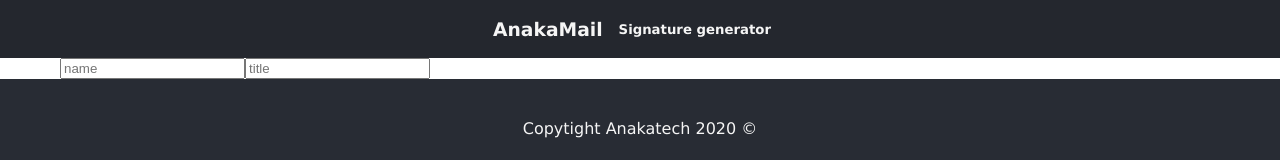
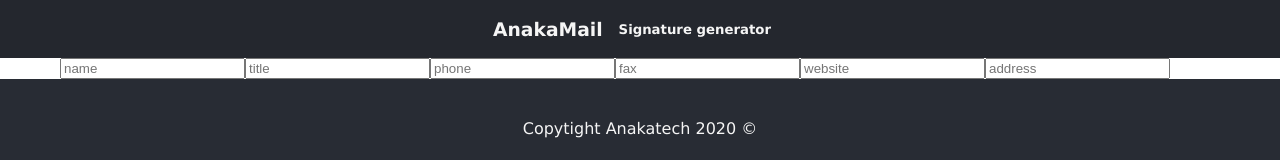
Before and after one commit to anakatech-kaykostadinov/mailsig, a React (Create React App) app: page / in a window 1280 px wide. Shown: the top 160 px of the page. Built offline with nearby package versions, Linux system fonts and the light colour scheme.

Commit message:
Created input fields

```diff
--- a/public/index.html
+++ b/public/index.html
@@ -8,7 +8,7 @@
       name="description"
       content="email signature generator"
     />
-
+    <link rel="stylesheet" href="https://cdnjs.cloudflare.com/ajax/libs/font-awesome/5.15.1/css/all.min.css" integrity="sha512-+4zCK9k+qNFUR5X+cKL9EIR+ZOhtIloNl9GIKS57V1MyNsYpYcUrUeQc9vNfzsWfV28IaLL3i96P9sdNyeRssA==" crossorigin="anonymous" />
     <title>AnakaMail</title>
   </head>
   <body>
--- a/src/components/Editor.jsx
+++ b/src/components/Editor.jsx
@@ -5,14 +5,25 @@
     const [data, setData] = useState({
         name: '',
         title: '',
+        phone: '',
+        fax: '',
+        website: '',
+        address: '',
+        social: {
+            fb: '',
+            ig: '',
+            linkedin: '',
+        }
     })
-
-    console.log(data);
 
     return (
         <div className='ms-main__editor'>
             <input name='name' placeholder='name' value={data.name} onChange={e => setData({...data, name:e.target.value})}></input>
             <input name='title' placeholder='title' value={data.title} onChange={e => setData({...data, title:e.target.value})}></input>
+            <input name='phone' placeholder='phone' value={data.phone} onChange={e => setData({...data, phone:e.target.value})}></input>
+            <input name='fax' placeholder='fax' value={data.fax} onChange={e => setData({...data, fax:e.target.value})}></input>
+            <input name='website' placeholder='website' value={data.website} onChange={e => setData({...data, website:e.target.value})}></input>
+            <input name='address' placeholder='address' value={data.address} onChange={e => setData({...data, address:e.target.value})}></input>
         </div>
     )
 }
```
